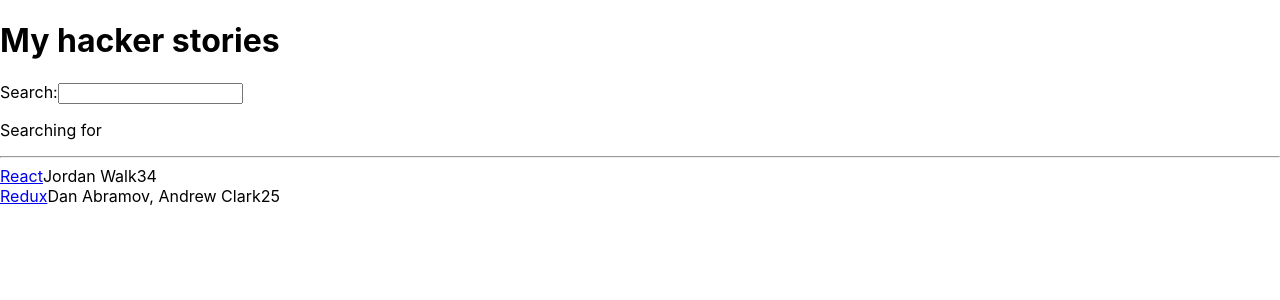
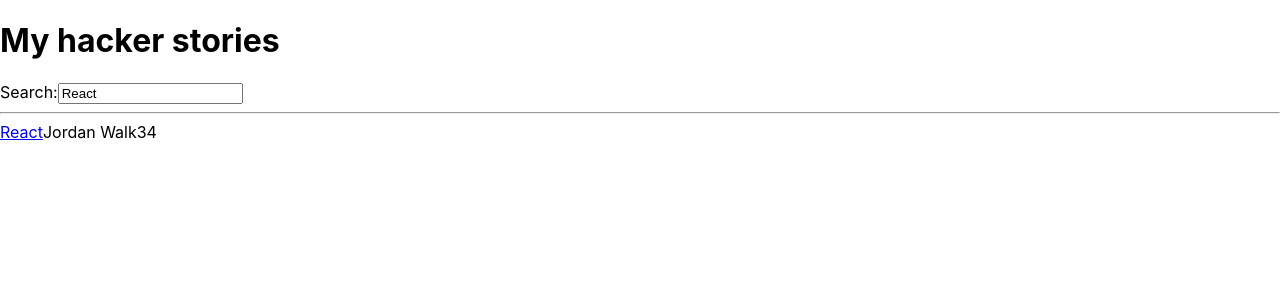
Before and after one commit to dcavusoglu/hacker-stories, a React (Create React App) app: page / in a window 1280 px wide. Shown: the top 300 px of the page. Built offline with nearby package versions, Linux system fonts and the light colour scheme.

Commit message:
handling props

```diff
--- a/src/App.js
+++ b/src/App.js
@@ -36,7 +36,7 @@
     points: 5,
     objectID: 1,
   }];
-  const [searchTerm, setSearchTerm] = React.useState('');
+  const [searchTerm, setSearchTerm] = React.useState('React');
 
   const handleSearch = e => {
     setSearchTerm(e.target.value);
@@ -50,33 +50,26 @@
   return (
     <div>
       <h1>My hacker stories</h1>
-      <Search onSearch={handleSearch}/>
+      <Search search ={searchTerm} onSearch={handleSearch}/>
       <hr/>
       <List list={searchedStories}/>
     </div>
   );
 };
 
-const Search = props => {
-  const [searchTerm, setSearchTerm] = React.useState('');
-  const handleChange = e => {
-    setSearchTerm(e.target.value);
-    props.onSearch(e);
-  };
+const Search = ( { search, onSearch} ) => {
   return (
     <div>
       <label htmlFor='search'>Search:</label>
-      <input id='search' type="text" onChange={handleChange}/>
-      <p>
-        Searching for <strong>{searchTerm}</strong>
-      </p>
+      <input id='search' type="text" value ={search} onChange={onSearch}/>
     </div>
   );
 };
 
-const List = props => (
-    props.list.map(item => (
-        <div key={item.objectID}>
+const List = ({ list }) =>
+    list.map(item => <Item key={item.objectID} item = {item}/>);
+    const Item = ( {item} ) => (
+        <div>
           <span>
             <a href={item.url}>{item.title}</a>
           </span>
@@ -84,6 +77,6 @@
           <span>{item.num_comments}</span>
           <span>{item.points}</span>
         </div>
-    ))
-)
+      );
+
 export default App;
```
